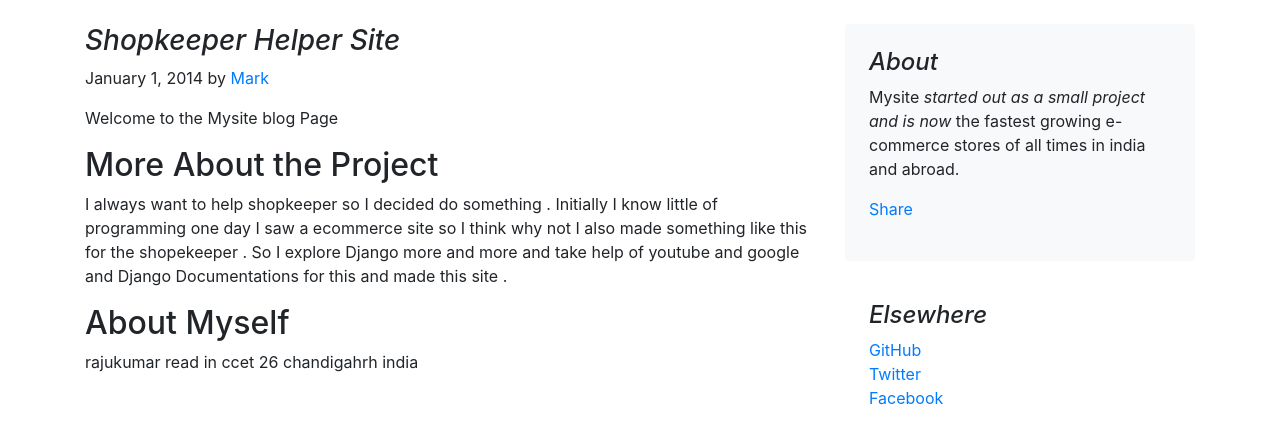
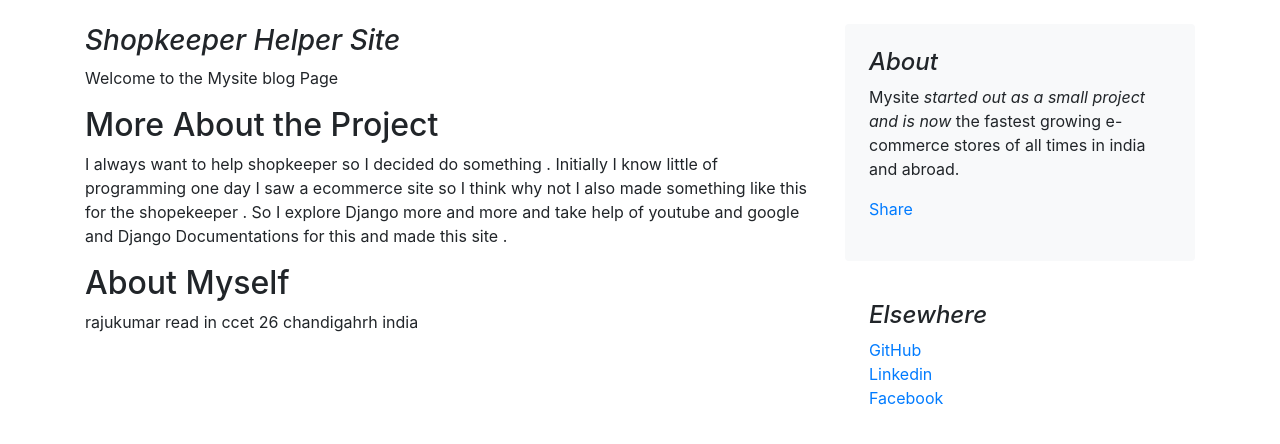
Before and after one commit to rajukumar2152/My-E-Commerce, a Django app: page /blog/blogpost/2 in a window 1280 px wide. Shown: the part 56-500 px from the top of the page. Run offline with Django 3.2, Linux system fonts and the light colour scheme; data comes from the database, SQL or seed files in the repository; both versions use the stored data as it was after the commit; some libraries are stand-ins or nearby versions.

Commit message:
changes are done in blog app

```diff
--- a/blog/templates/blog/blogpost.html
+++ b/blog/templates/blog/blogpost.html
@@ -10,7 +10,7 @@
 
             <div class="blog-post">
                 <h2 class="blog-post-title">{{post.heading0}}</h2>
-                <p class="blog-post-meta"> January  1, 2014 by <a href="#">Mark</a></p>
+                {% comment %} <p class="blog-post-meta"> January  1, 2014 by <a href="#">Mark</a></p> {% endcomment %}
                 <!-- <div class="fb-like" data-href="http://127.0.0.1:8000/blog/blogpost/{{post.post_id}}" data-layout="standard" data-action="like" data-size="large" data-show-faces="false" data-share="true"></div><br> -->
 
                 <p>{{post.chead0}}</p>
@@ -42,8 +42,8 @@
             <div class="p-4">
                 <h4 class="font-italic">Elsewhere</h4>
                 <ol class="list-unstyled">
-                    <li><a href="#">GitHub</a></li>
-                    <li><a href="#">Twitter</a></li>
+                    <li><a href="https://github.com/rajukumar2152">GitHub</a></li>
+                    <li><a href="https://www.linkedin.com/in/raju-kumar-02a45519a/">Linkedin</a></li>
                     <li><a href="#">Facebook</a></li>
                 </ol>
             </div>
```
Also changed, not shown: db.sqlite3, media/shop/images/shop.jpeg (added).
